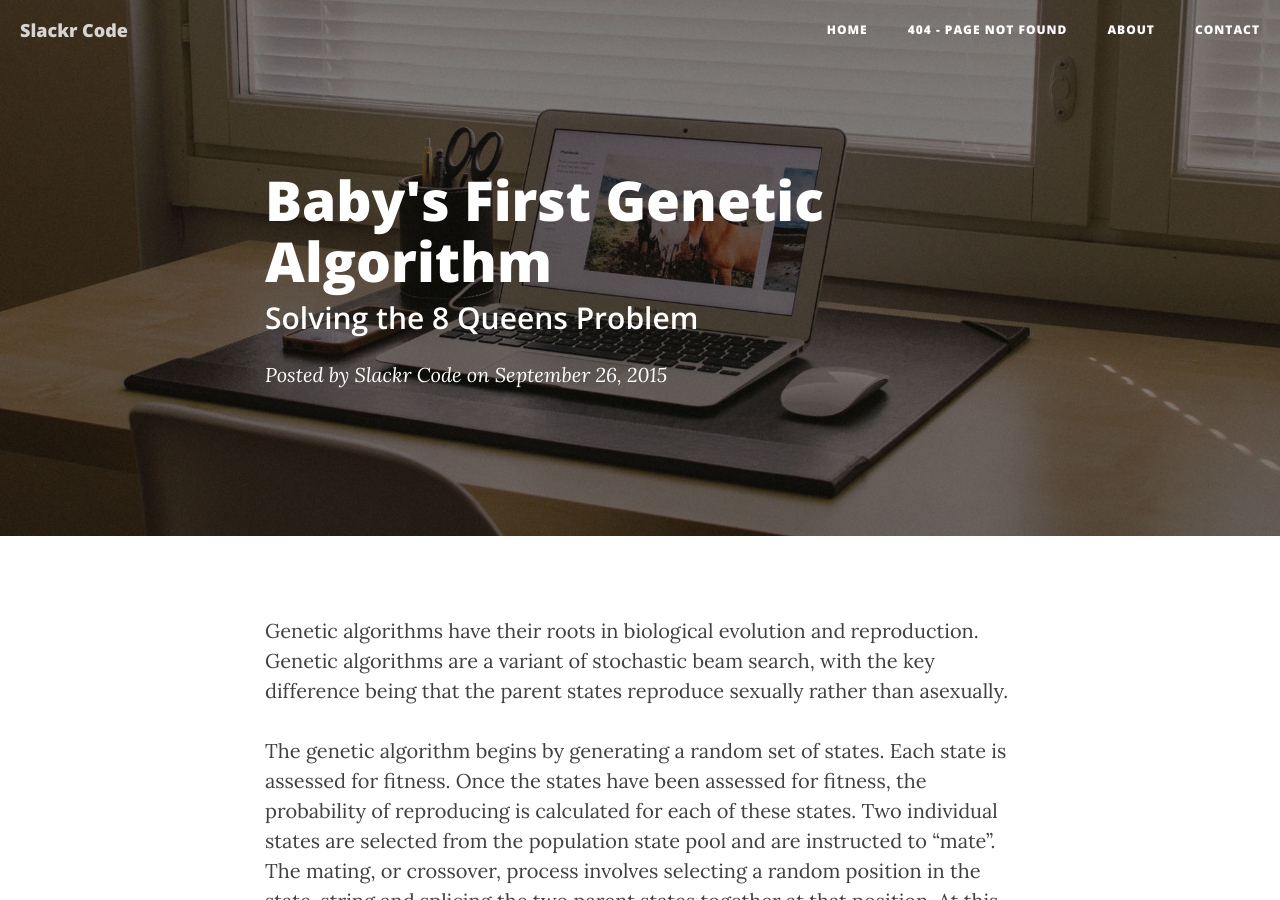
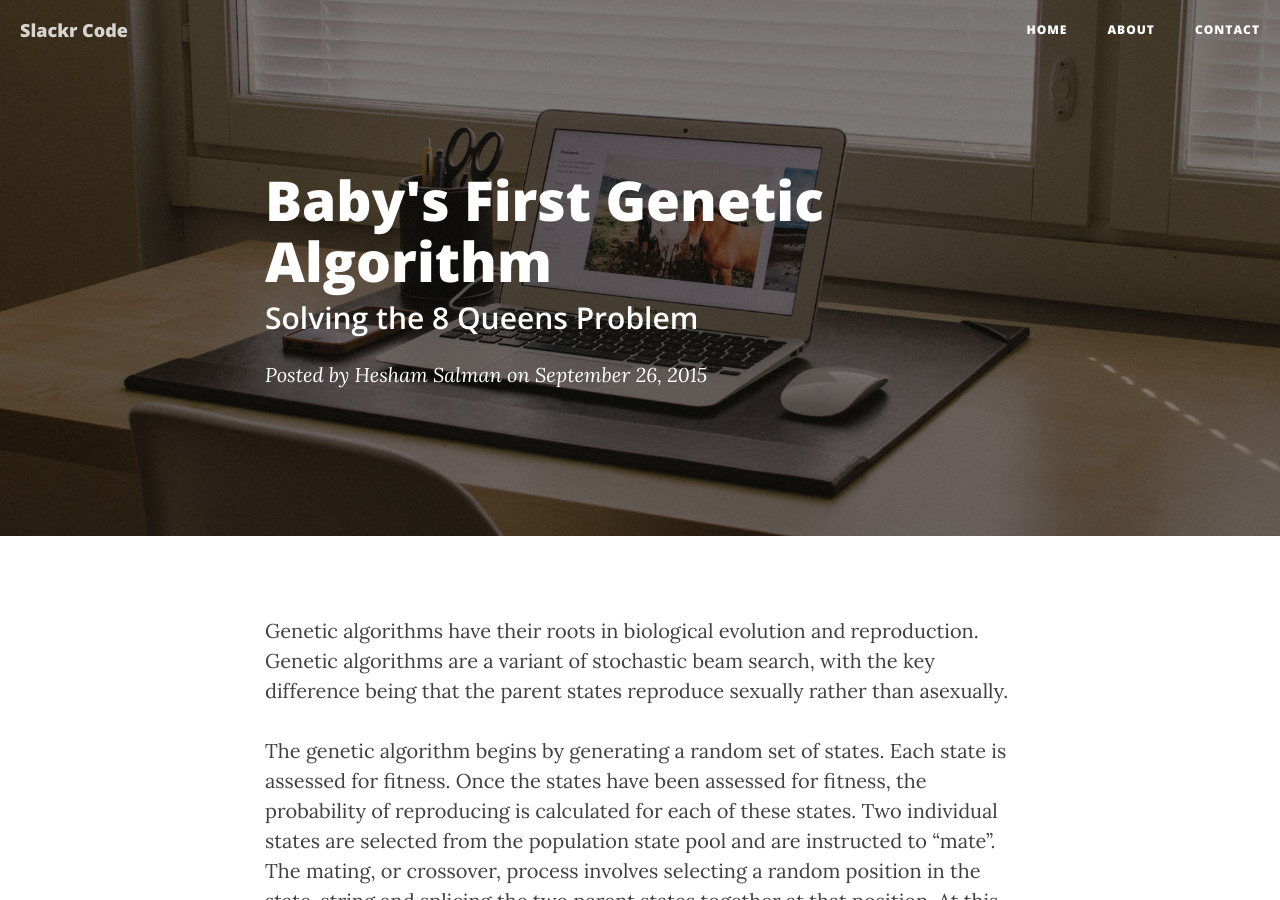
Before and after one commit to Iron-Ham/hesham8.github.io, a Jekyll site: the page built from _posts/2015-9-26-8-Queens-Genetic-Algorithm.md, in a window 1280 px wide and 900 px high. Built offline with Jekyll 4.4.1, drawn with Linux system fonts in a browser that asks for light colours; nearby versions of some CDN libraries.

Commit message:
Fixed 404 listing in the menu

```diff
--- a/_posts/2015-9-26-8-Queens-Genetic-Algorithm.md
+++ b/_posts/2015-9-26-8-Queens-Genetic-Algorithm.md
@@ -2,6 +2,7 @@
 layout: post
 title: Baby's First Genetic Algorithm
 subtitle: Solving the 8 Queens Problem
+author: Hesham Salman
 ---
 
 Genetic algorithms have their roots in biological evolution and reproduction. Genetic algorithms are a variant of stochastic beam search, with the key difference being that the parent states reproduce sexually rather than asexually.
```
Also changed, not shown: 404.md (deleted, +0 -8 lines), 1 other file.
